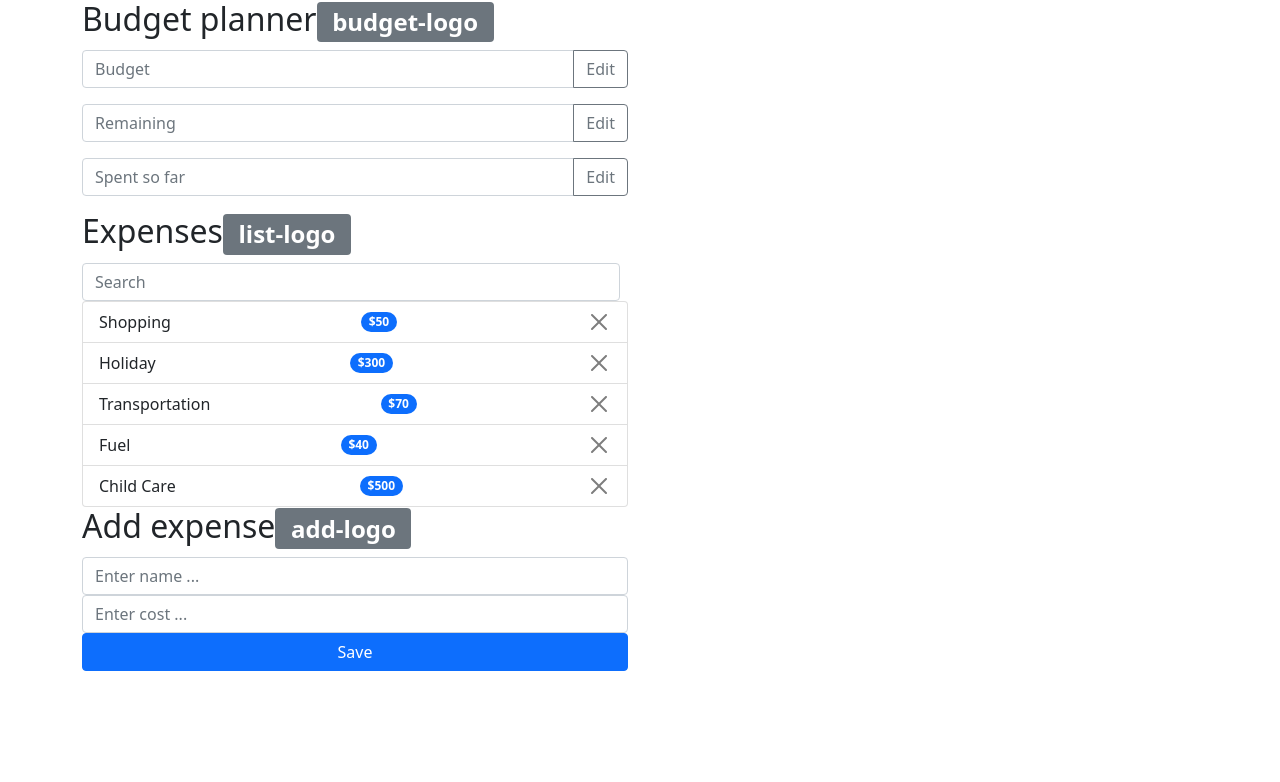
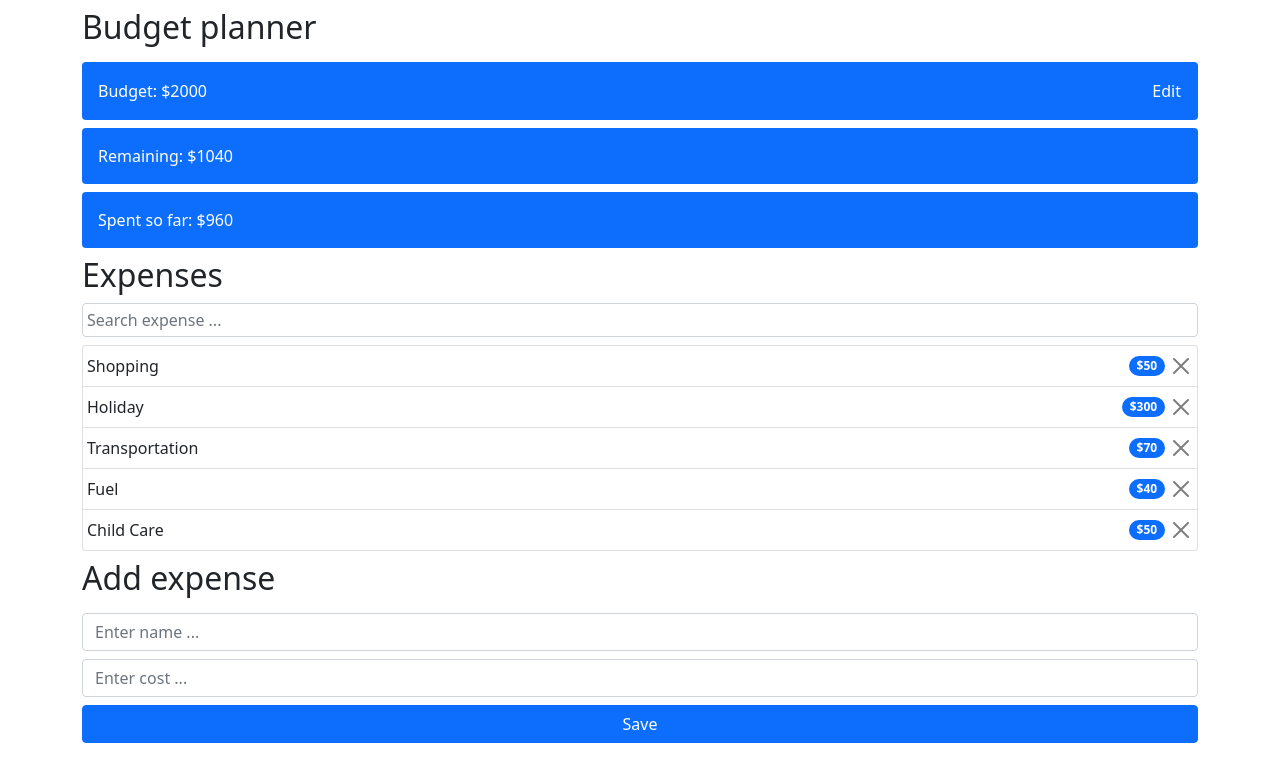
Before and after one commit to nikskr/Simple-Budget-App, a plain HTML site: page index.html in a window 1280 px wide. Drawn offline with nearby package versions, Linux system fonts and the light colour scheme.

Commit message:
feat: edit code

```diff
--- a/index.html
+++ b/index.html
@@ -1,73 +1,64 @@
 <!DOCTYPE html>
 <html lang="en">
+
 <head>
     <meta charset="UTF-8">
     <meta http-equiv="X-UA-Compatible" content="IE=edge">
     <meta name="viewport" content="width=<h1>h1. Bootstrap heading</h1>, initial-scale=1.0">
-    <title>Document</title>
-    <link href="https://cdn.jsdelivr.net/npm/bootstrap@5.0.2/dist/css/bootstrap.min.css" rel="stylesheet" integrity="sha384-EVSTQN3/azprG1Anm3QDgpJLIm9Nao0Yz1ztcQTwFspd3yD65VohhpuuCOmLASjC" crossorigin="anonymous">
+    <title>Simple Budget App</title>
+    <link href="https://cdn.jsdelivr.net/npm/bootstrap@5.0.2/dist/css/bootstrap.min.css" rel="stylesheet"
+        integrity="sha384-EVSTQN3/azprG1Anm3QDgpJLIm9Nao0Yz1ztcQTwFspd3yD65VohhpuuCOmLASjC" crossorigin="anonymous">
+</head>
 
-</head>
-<body>
-    <div class="container">
-        <div class="row">
-            <div class="col-lg-6 col-md-6 col-sm-12">
-                <h2>Budget planner<span class="badge bg-secondary">budget-logo</span></h2>
-                <div class="input-group mb-3">
-                    <input type="text" class="form-control" placeholder="Budget" aria-label="Recipient's username" aria-describedby="button-addon2">
-                    <button class="btn btn-outline-secondary" type="button" id="button-addon2">Edit</button>
+<div>
+    <div class="my-0 container d-flex flex-column gap-2">
+        <h2 class="my-2">Budget planner</h2>
+            <p class="rounded text-white bg-primary primary d-flex m-0 p-3 align-items-center">
+                <span class="flex-grow-1">Budget: $2000</span>
+                <button class="text-white btn p-0" type="button">Edit</button>
+            </p>
+            <p class="text-white bg-primary p-3 m-0 rounded">Remaining: $1040</p>
+            <p class="text-white bg-primary p-3 m-0 rounded">Spent so far: $960</p>
     </div>
-                <div class="input-group mb-3">
-                    <input type="text" class="form-control" placeholder="Remaining" aria-label="Recipient's username" aria-describedby="button-addon2">
-                    <button class="btn btn-outline-secondary" type="button" id="button-addon2">Edit</button>
-                </div>
-                <div class="input-group mb-3">
-                    <input type="text" class="form-control" placeholder="Spent so far" aria-label="Recipient's username" aria-describedby="button-addon2">
-                    <button class="btn btn-outline-secondary" type="button" id="button-addon2">Edit</button>
-                </div>
-                <h2>Expenses<span class="badge bg-secondary">list-logo</span></h2>
-                    <div class="d-grid gap-2">
-                        <form class="d-flex">
-                            <input class="form-control me-2" type="search" placeholder="Search" aria-label="Search">
-                        </form>
-                    </div>
+    <div class="my-0 container">
+        <h2 class="my-2">Expenses</h2>
+        <input type="text" class="form-control my-2 p-1" id="formGroupExampleInput" placeholder="Search expense ...">
         <ul class="list-group">
-                    <li class="list-group-item d-flex justify-content-between align-items-center">
-                    Shopping
+            <li class="px-1 gap-1 list-group-item d-flex justify-content-start align-items-center">
+              <span class="flex-grow-1">Shopping</span>
+              <span class="badge bg-primary rounded-pill">$50</span>
+              <button type="button" class="btn-close px" aria-label="Close"></button>
+            </li>
+            <li class="px-1 gap-1 list-group-item d-flex justify-content-start align-items-center">
+              <span class="flex-grow-1">Holiday</span>
+              <span class="badge bg-primary rounded-pill">$300</span>
+              <button type="button" class="btn-close px" aria-label="Close"></button>
+            </li>
+            <li class="px-1 gap-1 list-group-item d-flex justify-content-start align-items-center">
+              <span class="flex-grow-1">Transportation</span>
+              <span class="badge bg-primary rounded-pill">$70</span>
+              <button type="button" class="btn-close px" aria-label="Close"></button>
+            </li>
+            <li class="px-1 gap-1 list-group-item d-flex justify-content-start align-items-center">
+                <span class="flex-grow-1">Fuel</span>
+                <span class="badge bg-primary rounded-pill">$40</span>
+                <button type="button" class="btn-close px" aria-label="Close"></button>
+              </li>
+              <li class="px-1 gap-1 list-group-item d-flex justify-content-start align-items-center">
+                <span class="flex-grow-1">Child Care</span>
                 <span class="badge bg-primary rounded-pill">$50</span>
                 <button type="button" class="btn-close" aria-label="Close"></button>
               </li>
-                    <li class="list-group-item d-flex justify-content-between align-items-center">
-                    Holiday
-                    <span class="badge bg-primary rounded-pill">$300</span>
-                    <button type="button" class="btn-close" aria-label="Close"></button>
-                    </li>
-                    <li class="list-group-item d-flex justify-content-between align-items-center">
-                    Transportation
-                    <span class="badge bg-primary rounded-pill">$70</span>
-                    <button type="button" class="btn-close" aria-label="Close"></button>
-                    </li>
-                    <li class="list-group-item d-flex justify-content-between align-items-center">
-                        Fuel
-                        <span class="badge bg-primary rounded-pill">$40</span>
-                        <button type="button" class="btn-close" aria-label="Close"></button>
-                    </li>
-                    <li class="list-group-item d-flex justify-content-between align-items-center">
-                        Child Care
-                        <span class="badge bg-primary rounded-pill">$500</span>
-                        <button type="button" class="btn-close" aria-label="Close"></button>
-
-                    </li>
           </ul>
-                <h2>Add expense<span class="badge bg-secondary">add-logo</span></h2>
-
-                <input class="form-control" type="text" placeholder="Enter name ..." aria-label="default input example">
-                <input class="form-control" type="text" placeholder="Enter cost ..." aria-label="default input example">
-                <div class="d-grid gap-2">
+    </div>
+    <div class="container d-flex flex-column justify-content-between gap-2">
+        <h2 class="my-2">Add expense</h2>
+        <input type="text" class="form-control" id="formGroupExampleInput" placeholder="Enter name ...">
+        <input type="text" class="form-control" id="formGroupExampleInput" placeholder="Enter cost ...">
+        <div class="d-grid">
             <button class="btn btn-primary" type="button">Save</button>
         </div>
     </div>
-        </div>
-    </div>
 </body>
+
 </html>
```
Lines whose indentation alone changed are shown as unchanged.
